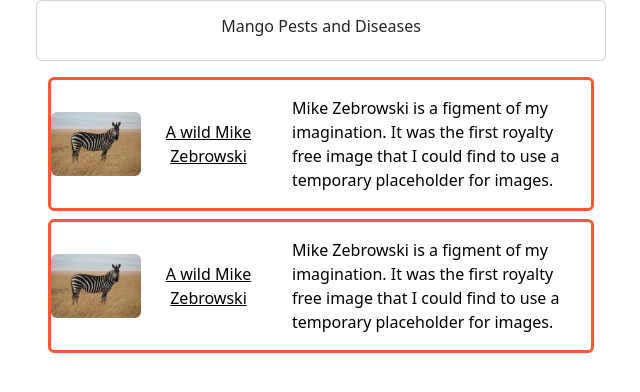
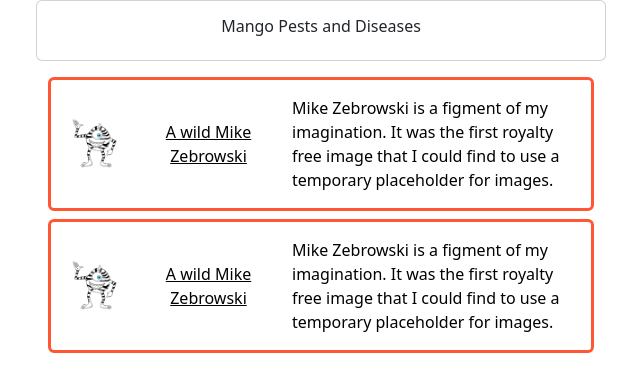
Before and after one commit to HoustonMichaelVaughn/HIT237, a Django app: page /pestlist/ in a window 1280 px wide. Shown: the part 56-448 px from the top of the page, without its empty margins (319-959 px from the left). Run offline with Django 5.2, Linux system fonts and the light colour scheme; some libraries are stand-ins or nearby versions.

Commit message:
Just added a temp image. Nothing to write home about.

```diff
--- a/mango_pests/templates/mango_pests/project_list.html
+++ b/mango_pests/templates/mango_pests/project_list.html
@@ -27,7 +27,7 @@
             <div class="card mb-2 custom-mangoborder border-3">
                 <div class="row g-0 align-items-center">
                     <div class="col-md-2">
-                        <img class="img-fluid rounded" src="{% static 'images/pests/temporary-zebro.avif' %}" alt="Card image cap">
+                        <img class="img-fluid rounded" src="{% static 'images/pests/temporary-zebrowski.jpg' %}" alt="Card image cap">
                     </div>
                     <div class="col-md-3 align-items-center justify-content-center">
                         <div class="card-body text-center">
```
Also changed, not shown: mango_pests/static/images/pests/temporary-zebro.avif (deleted), mango_pests/static/images/pests/temporary-zebrowski.jpg (added).
